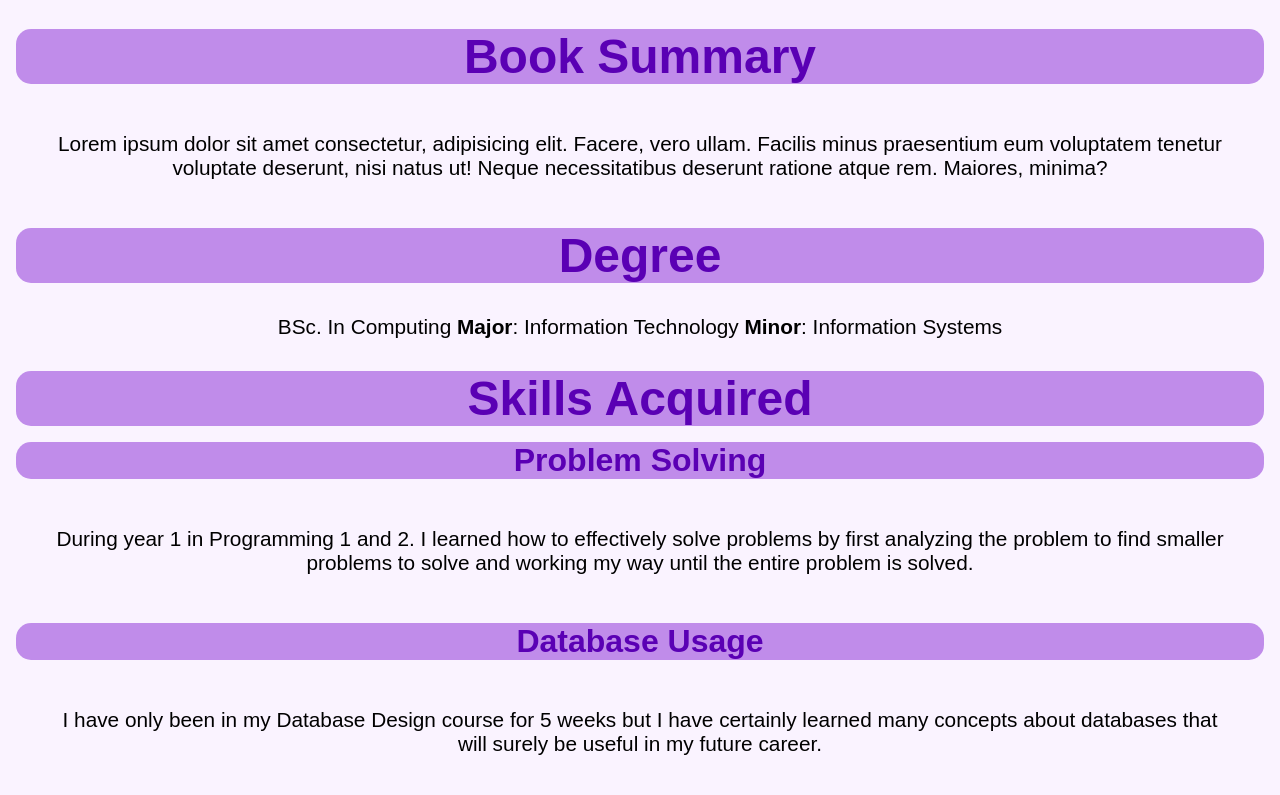
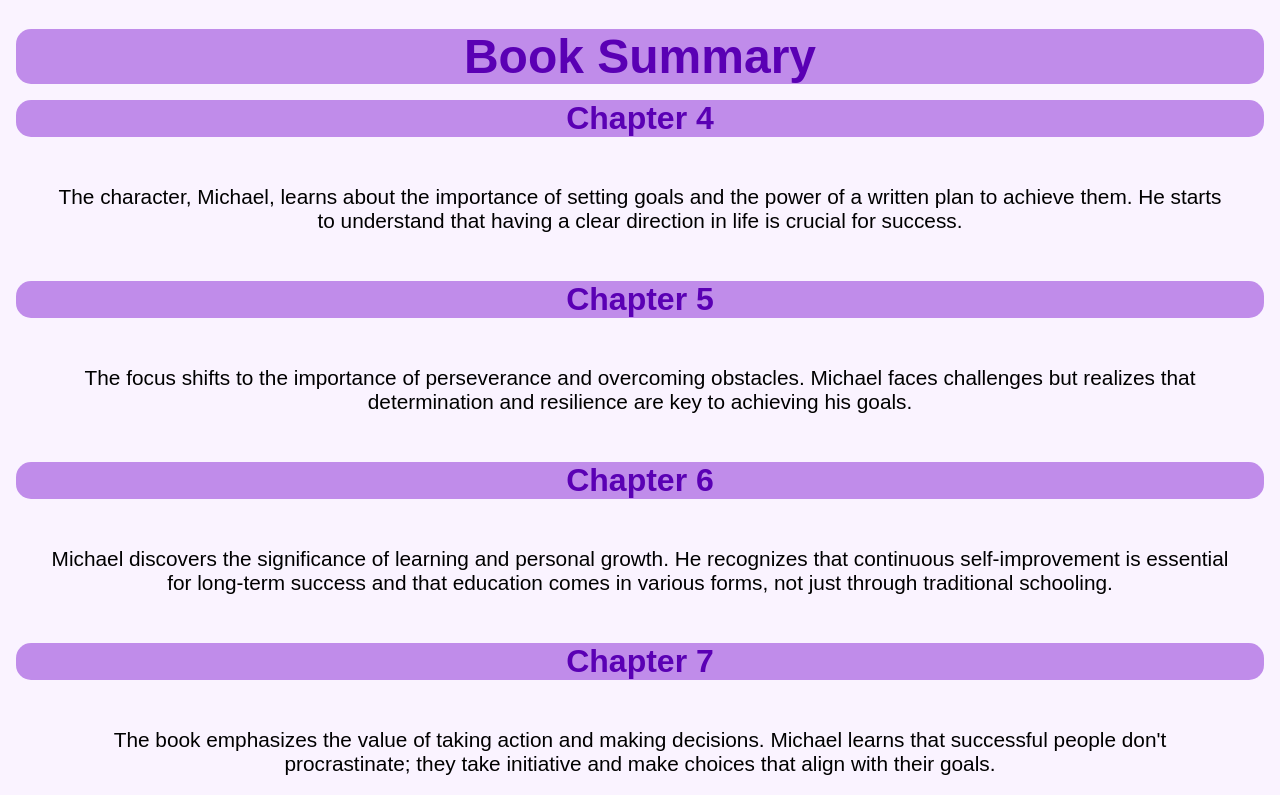
Before and after one commit to Heck21/Web-Programming-IA2, a plain HTML site: page Codes/development.html in a window 1280 px wide. Shown: the part 310-1105 px from the top of the page. Drawn offline with Linux system fonts and the light colour scheme; a web font is replaced by a local one.

Commit message:
Updated stuff

```diff
--- a/Codes/development.html
+++ b/Codes/development.html
@@ -32,11 +32,34 @@
 
     <main>
       <h2>Book Summary</h2>
+
+      <h3>Chapter 4</h3>
       <p>
-        Lorem ipsum dolor sit amet consectetur, adipisicing elit. Facere, vero
-        ullam. Facilis minus praesentium eum voluptatem tenetur voluptate
-        deserunt, nisi natus ut! Neque necessitatibus deserunt ratione atque
-        rem. Maiores, minima?
+        The character, Michael, learns about the importance of setting goals and
+        the power of a written plan to achieve them. He starts to understand
+        that having a clear direction in life is crucial for success.
+      </p>
+
+      <h3>Chapter 5</h3>
+      <p>
+        The focus shifts to the importance of perseverance and overcoming
+        obstacles. Michael faces challenges but realizes that determination and
+        resilience are key to achieving his goals.
+      </p>
+
+      <h3>Chapter 6</h3>
+      <p>
+        Michael discovers the significance of learning and personal growth. He
+        recognizes that continuous self-improvement is essential for long-term
+        success and that education comes in various forms, not just through
+        traditional schooling.
+      </p>
+
+      <h3>Chapter 7</h3>
+      <p>
+        The book emphasizes the value of taking action and making decisions.
+        Michael learns that successful people don't procrastinate; they take
+        initiative and make choices that align with their goals.
       </p>
 
       <h2>Degree</h2>
```
